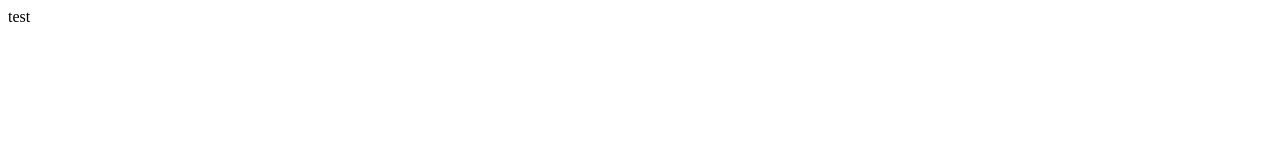
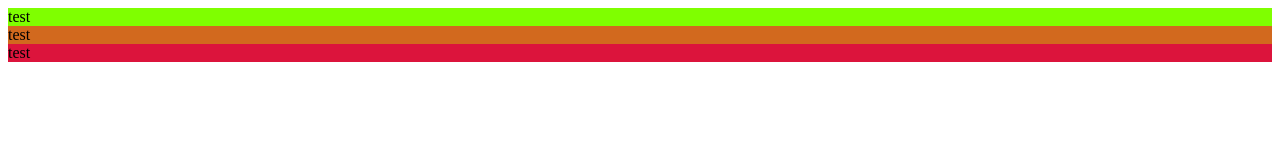
Before and after one commit to tomatamatoma/test, a plain HTML site: page index.html in a window 1280 px wide. Drawn offline with Linux system fonts and the light colour scheme.

Commit message:
css tuika

```diff
--- a/index.html
+++ b/index.html
@@ -5,8 +5,12 @@
     <meta http-equiv="X-UA-Compatible" content="IE=edge">
     <meta name="viewport" content="width=device-width, initial-scale=1.0">
     <title>Document</title>
+    <link rel="stylesheet" href="style.css">
 </head>
 <body>
-    test
+    <header>test</header>
+    <main>test</main>
+    <footer>test</footer>
+
 </body>
 </html>
--- /dev/null
+++ b/style.css
@@ -0,0 +1,11 @@
+header {
+    background-color: chartreuse;
+}
+
+main {
+    background-color: chocolate;
+}
+
+footer {
+    background-color: crimson;
+}
```
